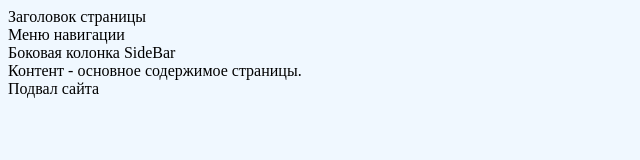
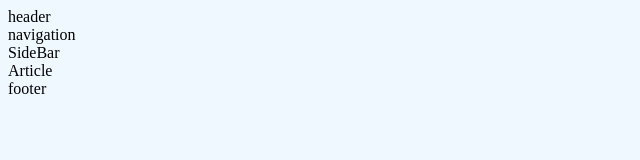
Before and after one commit to AnnaLashchenko/rsschool-cv, a plain HTML site: page index.html in a window 1280 px wide. Shown: the whole page, without its empty margins (0-640 px from the left). Drawn offline with Linux system fonts and the light colour scheme.

Commit message:
fix: fix code

```diff
--- a/index.html
+++ b/index.html
@@ -1,17 +1,17 @@
 <!doctype html>
-<html lang="ru">
+<html lang="en">
 <head>
-  <meta charset="utf-8" />
+
   <title>HTML, CSS & Git Basics</title>
-  <link rel="stylesheet" href="style.css" />
+  <link rel="stylesheet" href="style.css">
 </head>
 <body>
-<header>Заголовок страницы</header>
-<nav>Меню навигации</nav>
-<aside>Боковая колонка SideBar</aside>
+<header>header</header>
+<nav>navigation</nav>
+<aside>SideBar</aside>
 <article>
- Контент - основное содержимое страницы.
+ Article
 </article>
-<footer>Подвал сайта</footer>
+<footer>footer</footer>
 </body>
 </html>
```
